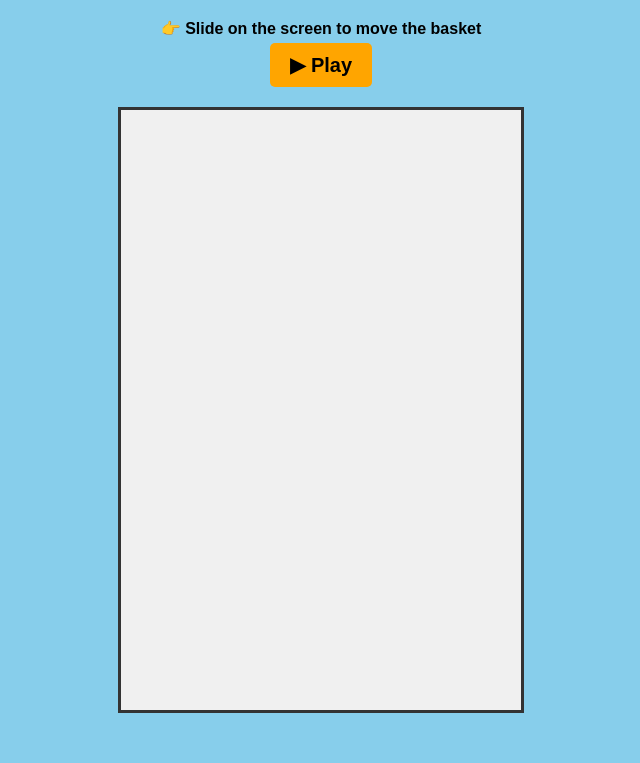
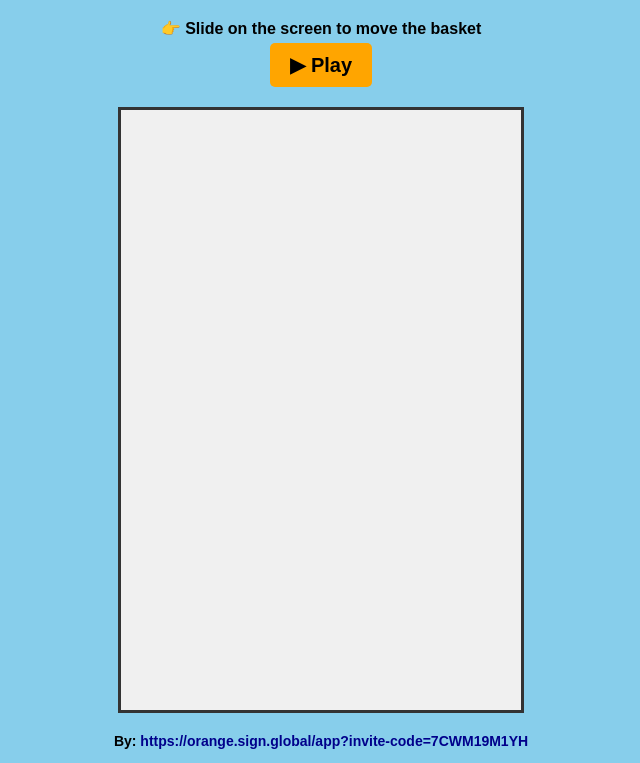
Before and after one commit to Sign-Light/CatchTheOrange, a plain HTML site: page index.html in a window 1280 px wide. Shown: the part 62-825 px from the top of the page, without its empty margins (319-959 px from the left). Before the commit the page ends 800 px from the top, so only its background shows below. Drawn offline with Linux system fonts and the light colour scheme.

Commit message:
Update index.html

```diff
--- a/index.html
+++ b/index.html
@@ -46,6 +46,18 @@
     #playButton:hover {
       background: darkorange;
     }
+    #credit {
+      margin-top: 10px;
+      font-size: 14px;
+      font-weight: bold;
+    }
+    #credit a {
+      color: darkblue;
+      text-decoration: none;
+    }
+    #credit a:hover {
+      text-decoration: underline;
+    }
   </style>
 </head>
 <body>
@@ -56,6 +68,9 @@
   <p id="highScore">High Score: 0</p>
   <p id="gameOver">Game Over! Press Play to try again.</p>
   <canvas id="gameCanvas" width="400" height="600"></canvas>
+
+  <!-- ✅ Added credit note -->
+  <p id="credit">By: <a href="https://orange.sign.global/app?invite-code=7CWM19M1YH" target="_blank">https://orange.sign.global/app?invite-code=7CWM19M1YH</a></p>
 
   <script>
     const canvas = document.getElementById("gameCanvas");
```
